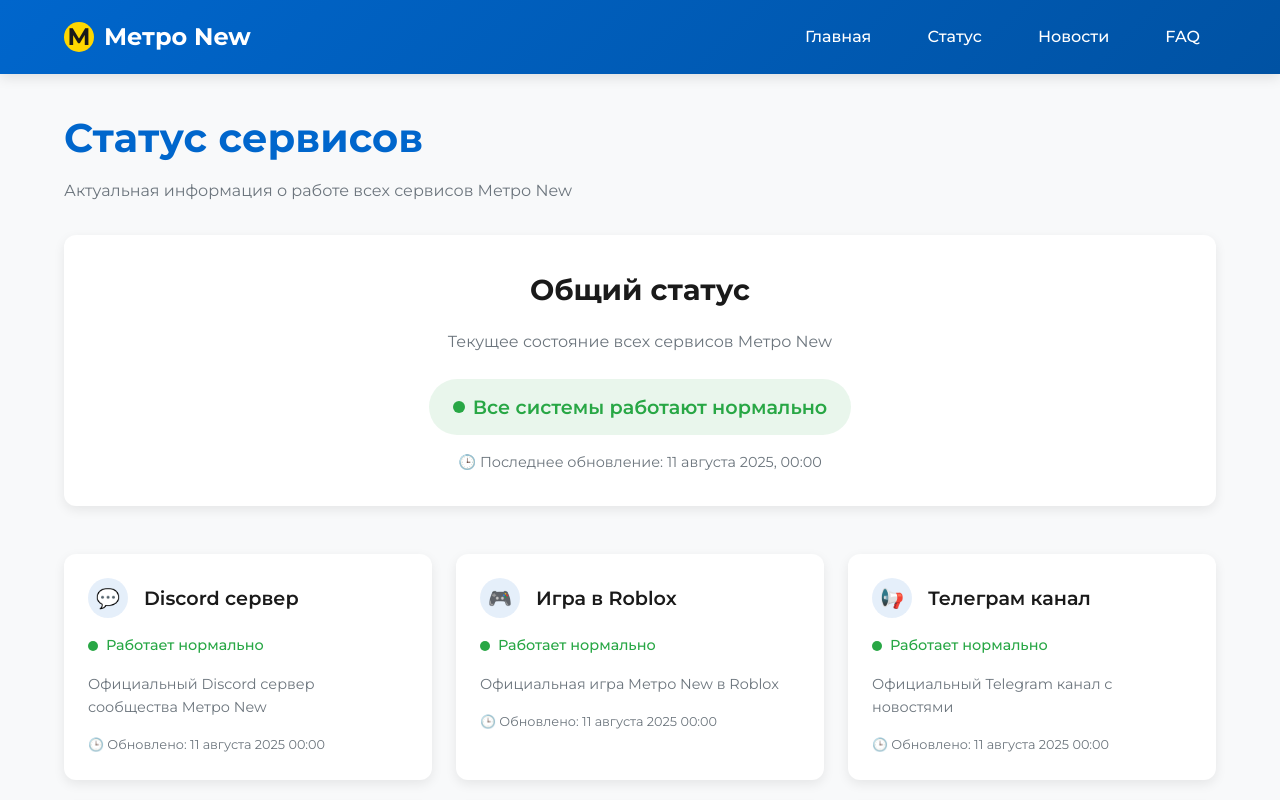
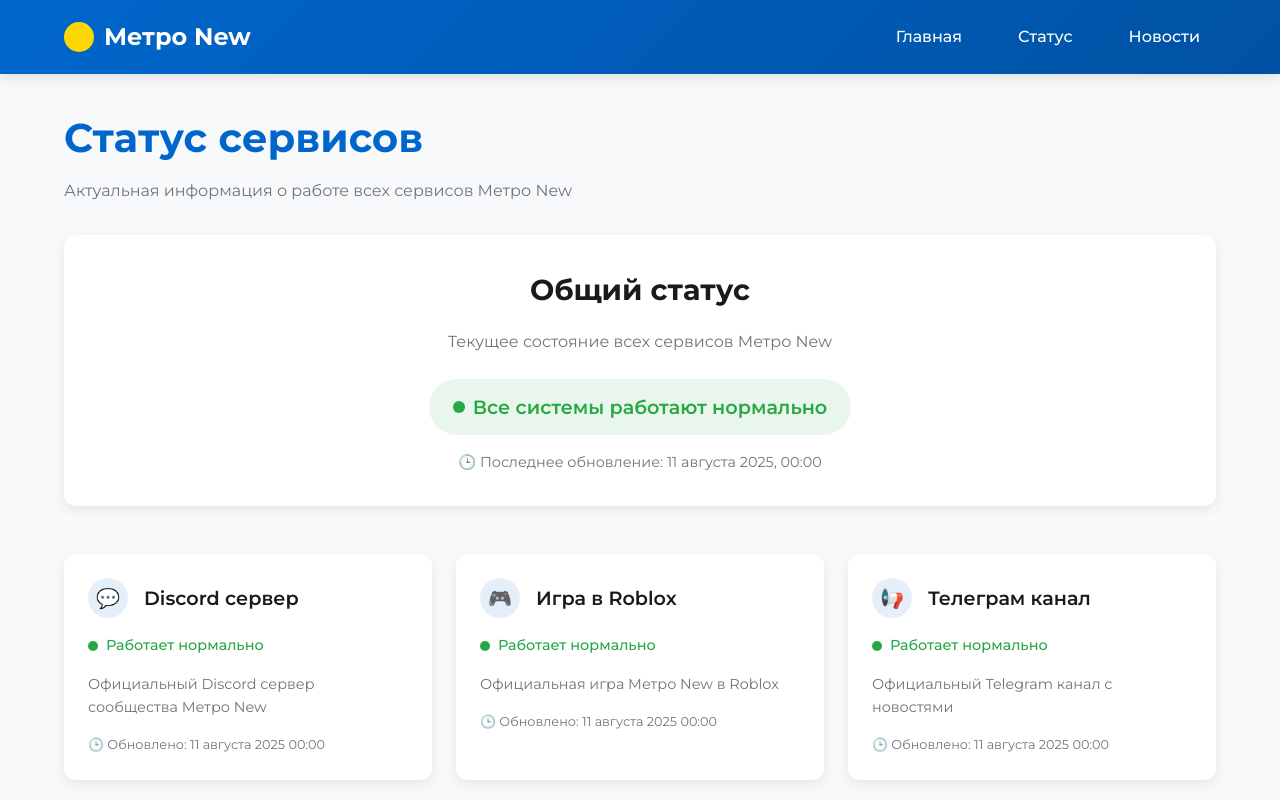
Before and after one commit to kirill12633/status.metro.new, a plain HTML site: page status.html in a window 1280 px wide. Shown: the top 800 px of the page. Drawn offline with Linux system fonts and the light colour scheme.

Commit message:
Update status.html

```diff
--- a/status.html
+++ b/status.html
@@ -344,14 +344,13 @@
         <div class="container">
             <nav>
                 <div class="logo">
-                    <span class="logo-icon">M</span>
+                    <span class="logo-icon"></span>
                     <span>Метро New</span>
                 </div>
                 <div class="nav-links">
                     <a href="index.html">Главная</a>
                     <a href="status.html">Статус</a>
                     <a href="news.html">Новости</a>
-                    <a href="faq.html">FAQ</a>
                 </div>
             </nav>
         </div>
```
